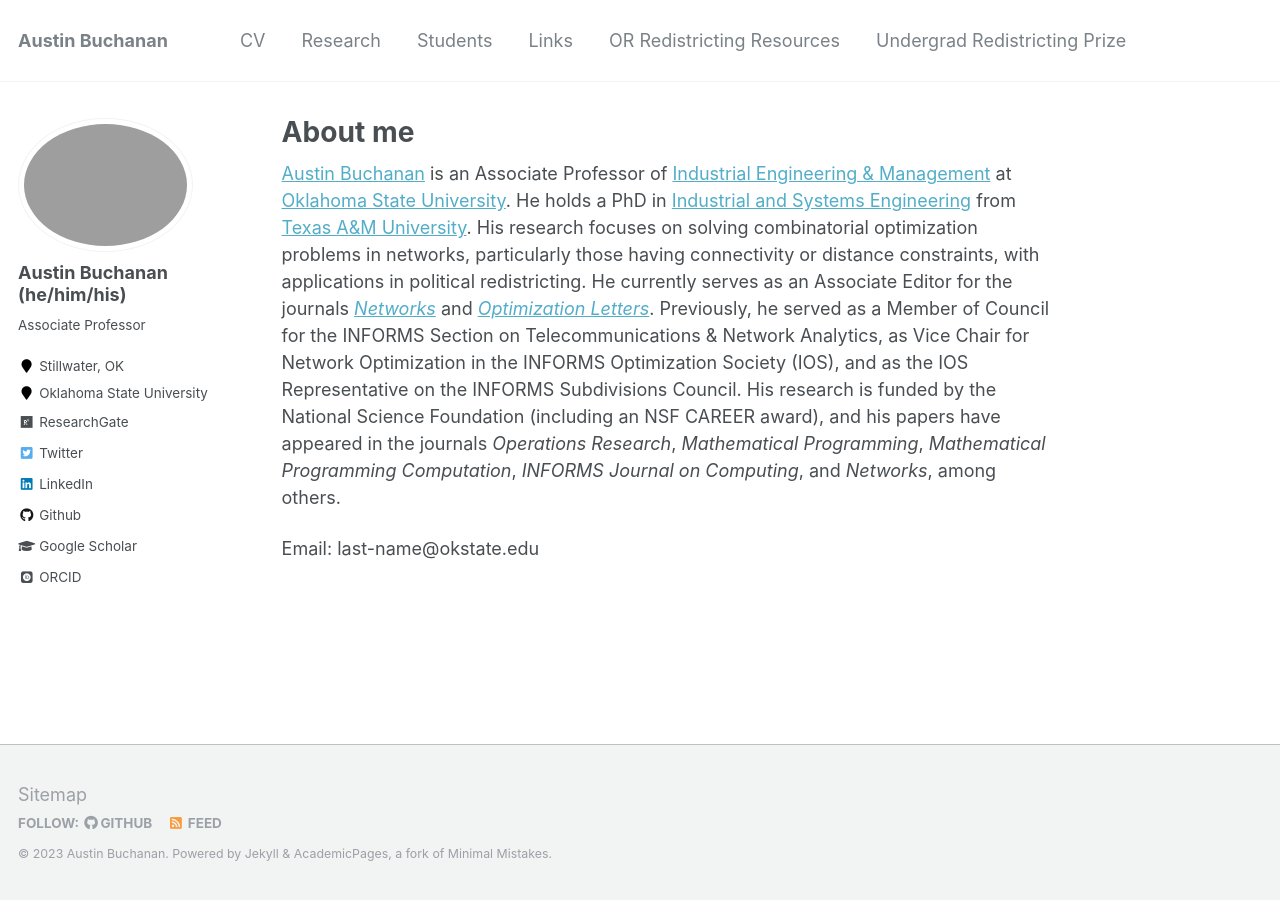
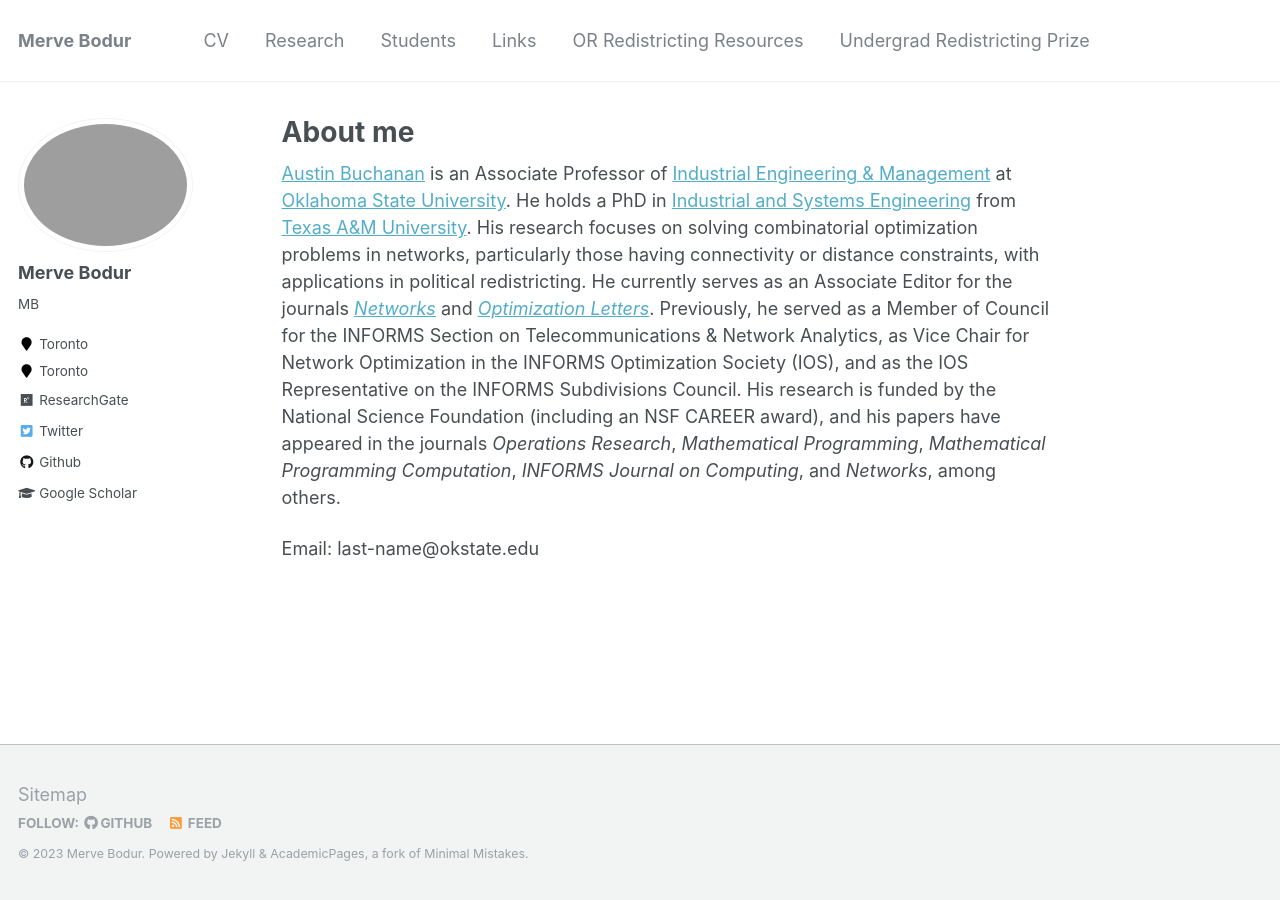
Before and after one commit to mervebodur/mervebodur.github.io, a Jekyll site: the page built from _pages/about.md, in a window 1280 px wide. Built offline with Jekyll 4.4.1, drawn with Linux system fonts in a browser that asks for light colours; some web fonts are replaced.

Commit message:
Update _config.yml

```diff
--- a/_config.yml
+++ b/_config.yml
@@ -7,13 +7,13 @@
 
 # Site Settings
 locale                   : "en-US"
-title                    : "Austin Buchanan"
+title                    : "Merve Bodur"
 title_separator          : "-"
-name                     : &name "Austin Buchanan"
-description              : &description "Associate Professor of Industrial Engineering & Management at Oklahoma State University"
-url                      : https://AustinLBuchanan.github.io # the base hostname & protocol for your site e.g. "https://mmistakes.github.io"
+name                     : &name "Merve Bodur"
+description              : &description "page description"
+url                      : https://meurevine.github.io # the base hostname & protocol for your site e.g. "https://mmistakes.github.io"
 baseurl                  : "" # the subpath of your site, e.g. "/blog"
-repository               : "AustinLBuchanan/AustinLBuchanan.github.io"
+repository               : "meurevine/meurevine.github.io"
 teaser                   :  # filename of teaser fallback teaser image placed in /images/, .e.g. "500x300.png"
 breadcrumbs              : false # true, false (default)
 words_per_minute         : 160
@@ -80,15 +80,15 @@ analytics:
 
 # Site Author
 author:
-  name             : "Austin Buchanan (he/him/his)"
+  name             : "Merve Bodur"
   avatar           : "profile.png"
-  bio              : "Associate Professor"
-  location         : "Stillwater, OK"
-  employer         : "Oklahoma State University"
+  bio              : "MB"
+  location         : "Toronto"
+  employer         : "Toronto"
   pubmed           : #"https://www.ncbi.nlm.nih.gov/pubmed/?term=john+snow"
-  googlescholar    : "https://scholar.google.com/citations?user=2Jhj9SIAAAAJ&hl=en"
+  googlescholar    : "https://scholar.google.com/citations?hl=en&user=JlWdyYwAAAAJ&view_op=list_works&sortby=pubdate"
   email            :
-  researchgate     :  "https://www.researchgate.net/profile/Austin-Buchanan"
+  researchgate     :  "https://www.researchgate.net/profile/Merve-Bodur"
   uri              :
   bitbucket        :
   codepen          :
@@ -96,20 +96,20 @@ author:
   flickr           :
   facebook         :
   foursquare       :
-  github           : "AustinLBuchanan"
+  github           : "mervebodur"
   google_plus      :
   keybase          :
   instagram        :
   impactstory      : #"https://profiles.impactstory.org/u/xxxx-xxxx-xxxx-xxxx"
   lastfm           :
-  linkedin         : "austin-buchanan-a988a721"
-  orcid            : "http://orcid.org/0000-0003-2999-9666"
+  linkedin         : #"meurevine"
+  orcid            : #"http://orcid.org/0000-0003-..."
   pinterest        :
   soundcloud       :
   stackoverflow    : # http://stackoverflow.com/users/123456/username
   steam            :
   tumblr           :
-  twitter          : "AustinLBuchanan"
+  twitter          : "meurevine"
   vine             :
   weibo            :
   xing             :
```
